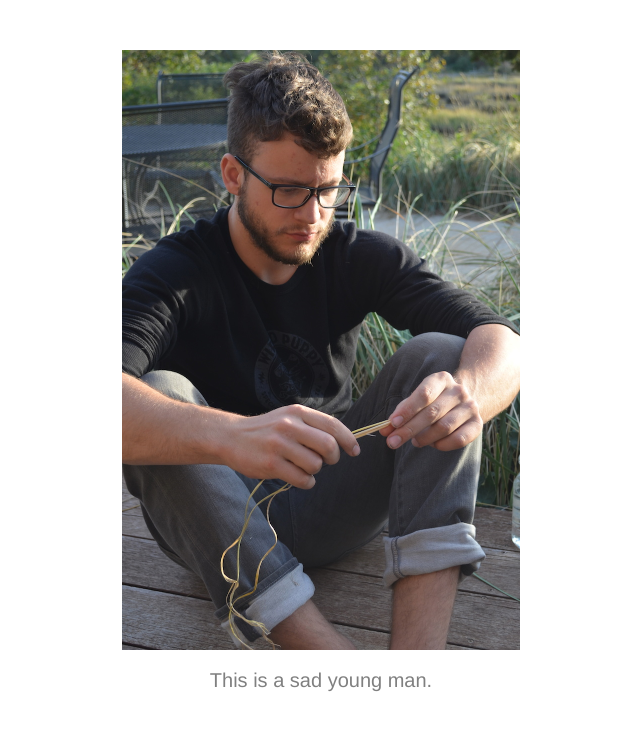
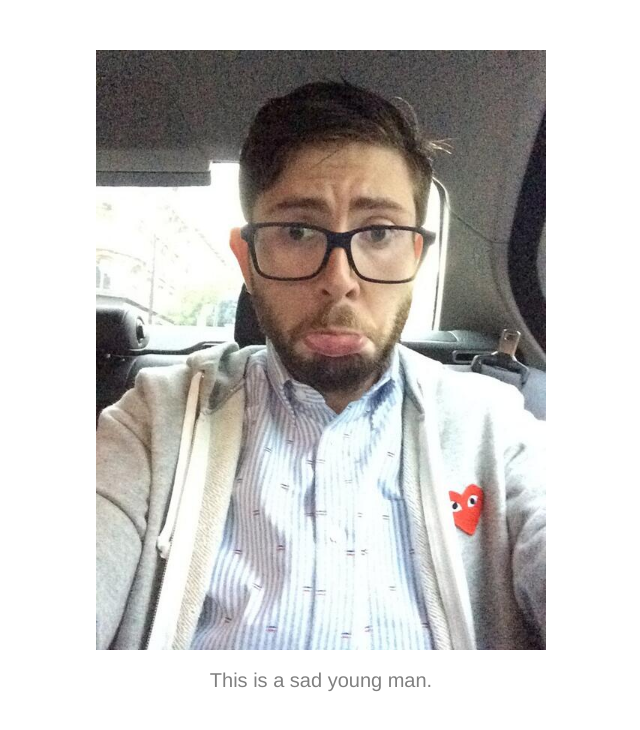
Before and after one commit to RichardLitt/sad-young-man, a plain HTML site: page index.html in a window 1280 px wide. Shown: the whole page, without its empty margins (319-959 px from the left). Drawn offline with Linux system fonts and the light colour scheme.

Commit message:
Added jedgar

```diff
--- a/index.html
+++ b/index.html
@@ -10,7 +10,7 @@
 	<body>
 
 	<a href="http://www.burntfen.com">
-		<img src="sadyoungman.jpg" />
+		<img src="jedgar.jpg" />
 	</a>
 
 	<p>This is a sad young man.</p>
```
Also changed, not shown: jedgar.jpg (added).
